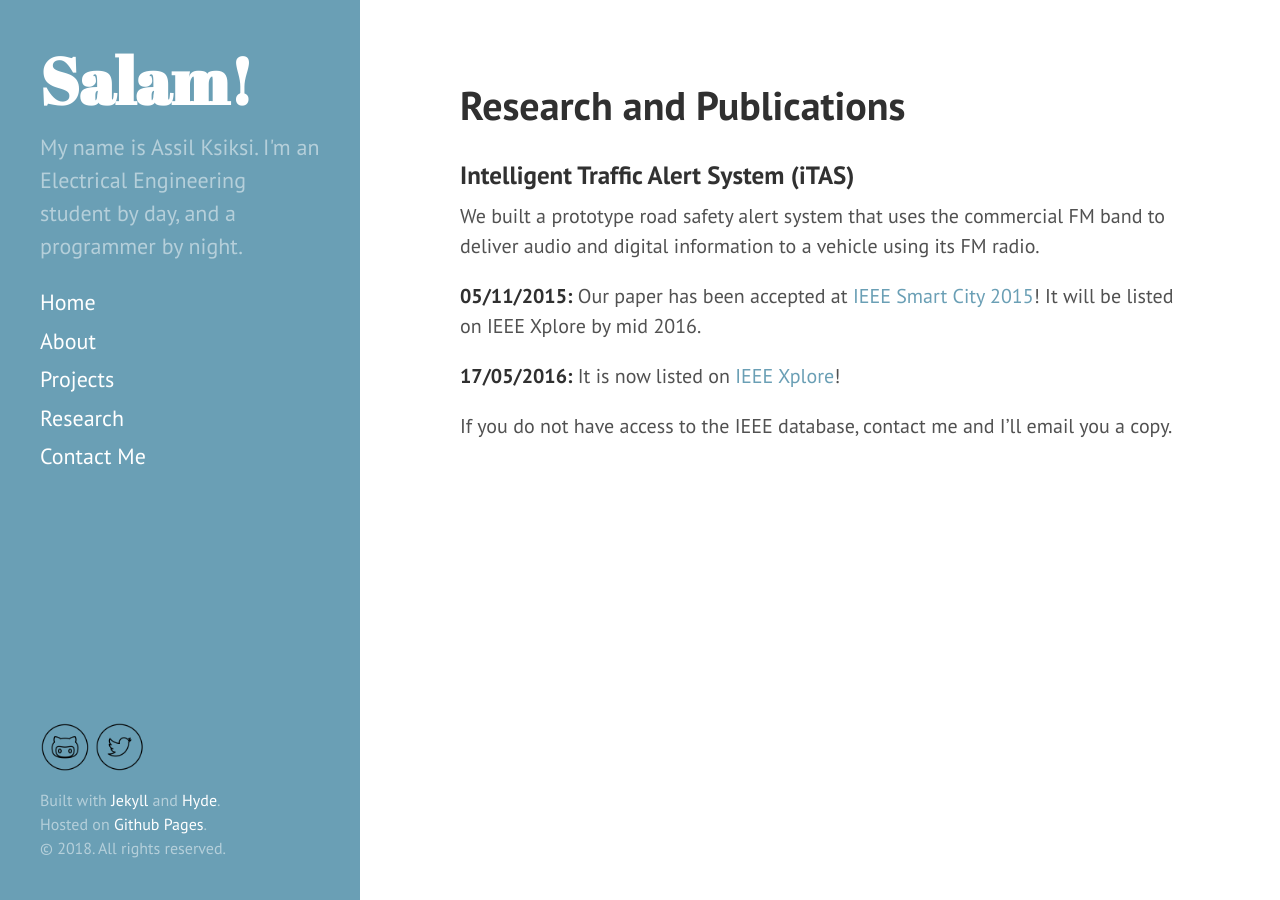
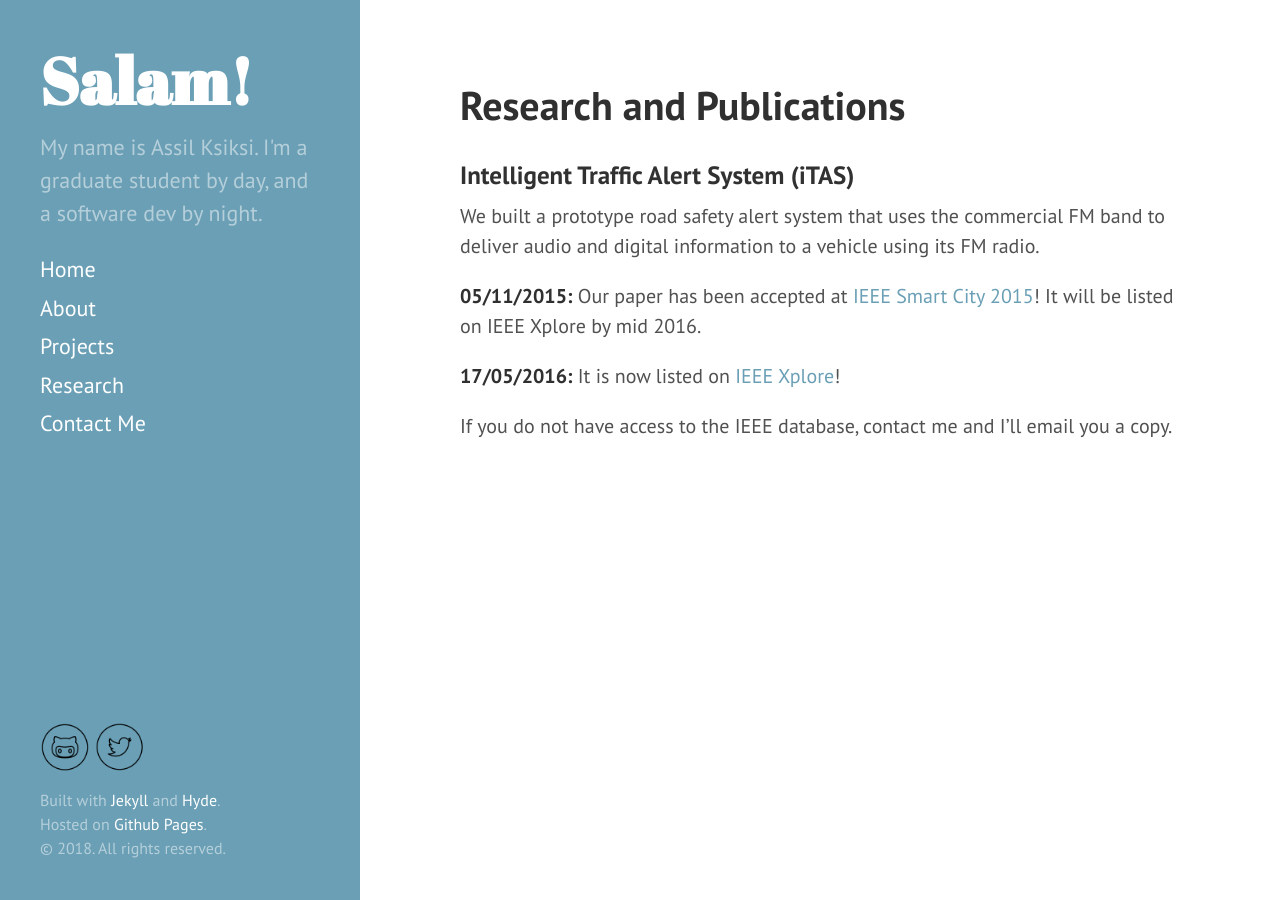
Before and after one commit to aksiksi/blog, a Jekyll site: the page built from research/index.md, in a window 1280 px wide. Built offline with Jekyll 4.4.1, drawn with Linux system fonts in a browser that asks for light colours.

Commit message:
Updated sidebar and homepage post count

```diff
--- a/_config.yml
+++ b/_config.yml
@@ -2,7 +2,7 @@
 markdown: kramdown
 
 title:            Assil Ksiksi
-aboutme:          My name is Assil Ksiksi. I'm an Electrical Engineering student by day, and a programmer by night.
+aboutme:          My name is Assil Ksiksi. I'm a graduate student by day, and a software dev by night.
 url:              http://aksiksi.github.io/
 
 author:
@@ -10,4 +10,4 @@
   twitter:        https://twitter.com/aksiksi
   github:         https://github.com/aksiksi
 
-paginate:         5
+paginate:         10
```
